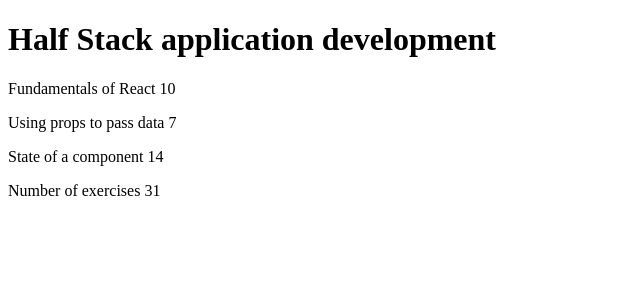
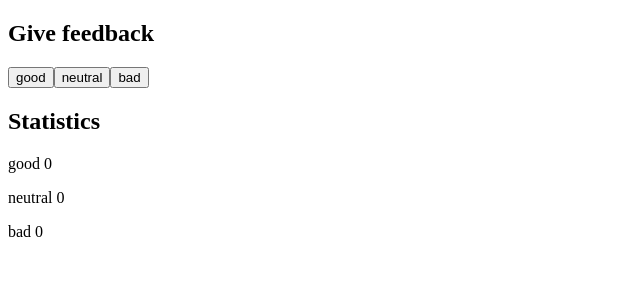
Before and after one commit to giovanniarandaa/fullstackopen, a React (Vite) app in the folder part1/: page / in a window 1280 px wide. Shown: the top 300 px of the page, without its empty margins (0-640 px from the left). Built offline with nearby package versions, Linux system fonts and the light colour scheme.

Commit message:
1.6: unicafe, paso 1

```diff
--- a/part1/src/App.jsx
+++ b/part1/src/App.jsx
@@ -1,33 +1,22 @@
-import Content from "./Content";
-import Header from "./Header";
-import Total from "./Total";
+import { useState } from "react";
 
 function App() {
-  const course = {
-    name: 'Half Stack application development',
-    parts: [
-      {
-        name: 'Fundamentals of React',
-        exercises: 10
-      },
-      {
-        name: 'Using props to pass data',
-        exercises: 7
-      },
-      {
-        name: 'State of a component',
-        exercises: 14
-      }
-    ]
-  }
+  const [good, setGood] = useState(0)
+  const [neutral, setNeutral] = useState(0)
+  const [bad, setBad] = useState(0)
 
   return (
     <div>
-      <Header course={course.name} />
-      <Content parts={course.parts} />
-      <Total parts={course.parts} />
+      <h2>Give feedback</h2>
+      <button type="button" onClick={() => setGood(p => p + 1)}>good</button>
+      <button type="button" onClick={() => setNeutral(p => p + 1)}>neutral</button>
+      <button type="button" onClick={() => setBad(p => p + 1)}>bad</button>
+      <h2>Statistics</h2>
+      <p>good {good}</p>
+      <p>neutral {neutral}</p>
+      <p>bad {bad}</p>
     </div>
-  );
+  )
 }
 
 export default App;
```
Also changed, not shown: part1/src/App1-5.jsx (added, +33 -0 lines).
